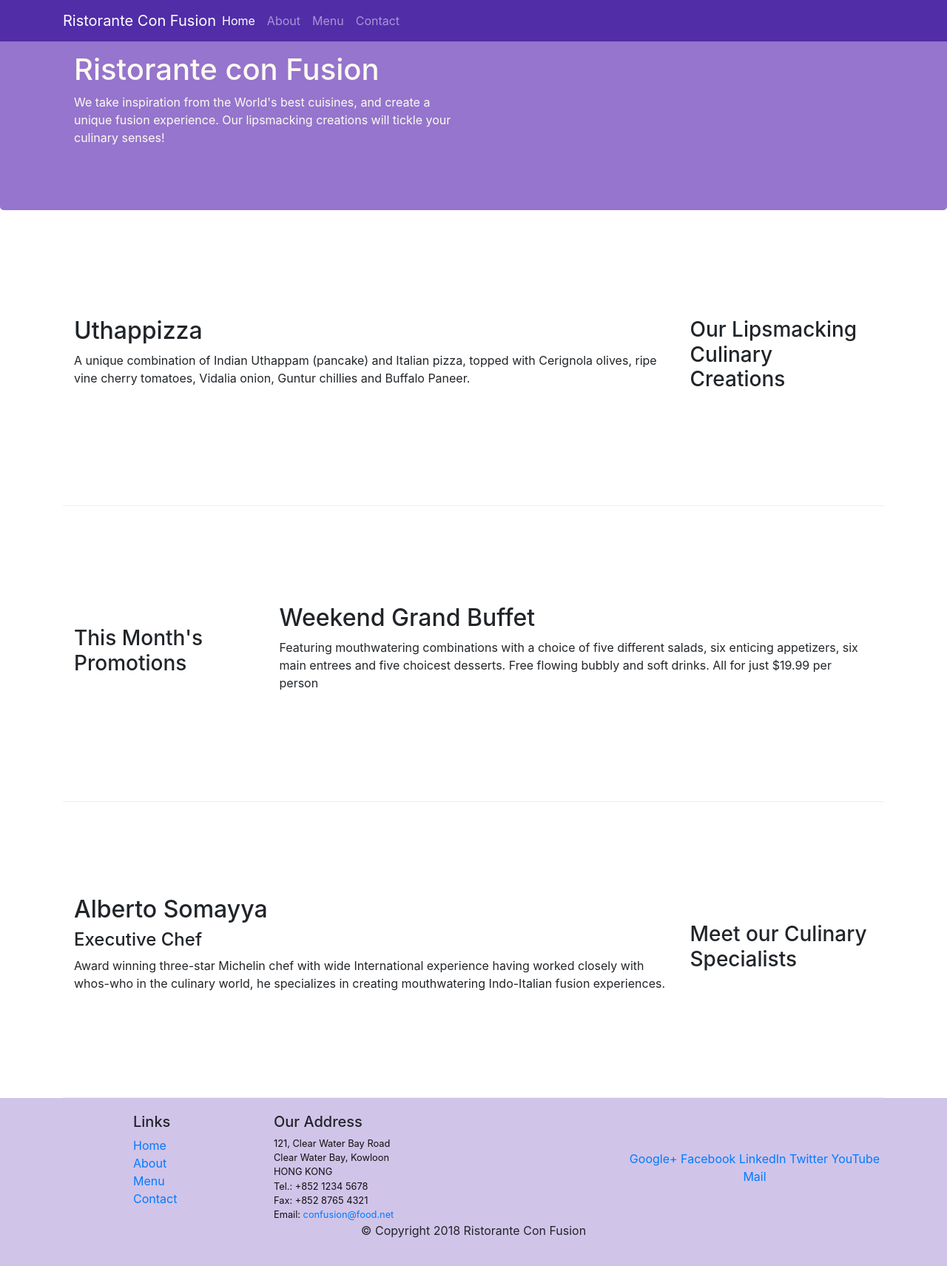
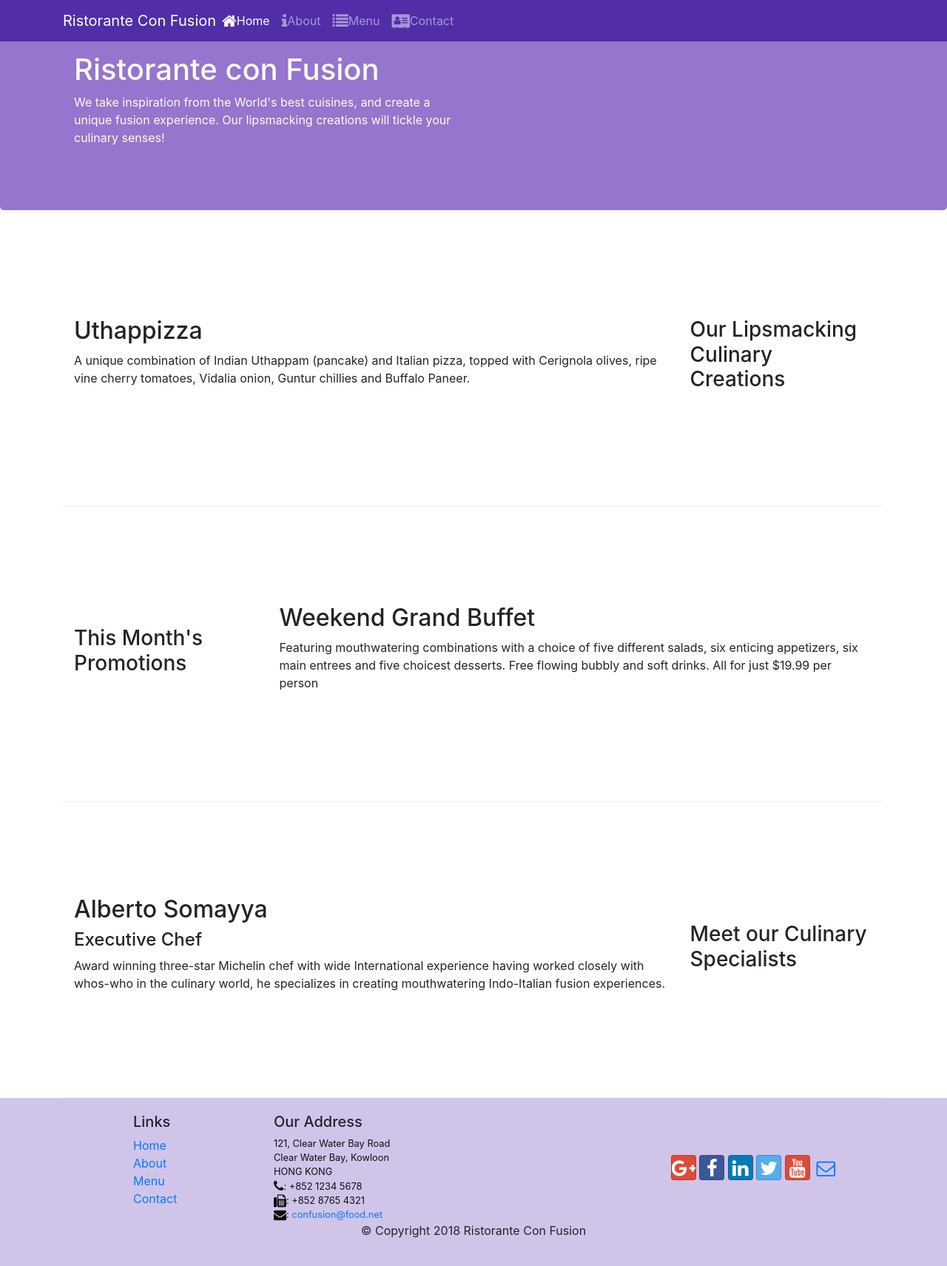
Before and after one commit to Hoverok/conFusion, a website: page index.html in a window 1280 px wide. Shown: the whole page at 74% size. Drawn offline with nearby package versions, Linux system fonts and the light colour scheme.

Commit message:
Icon Fonts in navbar and footer (using font-awesome and bootstrap-social)

```diff
--- a/index.html
+++ b/index.html
@@ -9,7 +9,10 @@
 
       <!-- Bootstrap CSS -->
       <link rel="stylesheet" href="node_modules/bootstrap/dist/css/bootstrap.min.css">
-      <link rel="stylesheet" href="css/styles.css">
+      <link rel="stylesheet" href="node_modules/font-awesome/css/font-awesome.min.css">
+       <!-- font-awesome and bootstrap-social(social network icons) where downloaded through "npm install..."" -->
+      <link rel="stylesheet" href="node_modules/bootstrap-social/bootstrap-social.css">
+      <link rel="stylesheet" type="text/css" href="css/styles.css">
     <title>Ristorante Con Fusion</title>
 </head>
 
@@ -22,10 +25,10 @@
             <a class="navbar-brand mr-auto" href="#">Ristorante Con Fusion</a>
             <div class="collapse navbar-collapse" id="Navbar">
                 <ul class="navbar-nav mr-auto"> <!-- mr-auto sets the largest right margin it can (the content gets pushed left)-->
-                    <li class="nav-item active"><a class="nav-link" href="#">Home</a></li>
-                    <li class="nav-item"><a class="nav-link" href="./aboutus.html">About</a></li>
-                    <li class="nav-item"><a class="nav-link" href="#">Menu</a></li>
-                    <li class="nav-item"><a class="nav-link" href="#">Contact</a></li>
+                    <li class="nav-item active"><a class="nav-link" href="#"><span class="fa fa-home fa-lg"></span>Home</a></li>
+                    <li class="nav-item"><a class="nav-link" href="./aboutus.html"><span class ="fa fa-info fa-lg"></span>About</a></li>
+                    <li class="nav-item"><a class="nav-link" href="#"> <span class="fa fa-list fa-lg"></span>Menu</a></li>
+                    <li class="nav-item"><a class="nav-link" href="#"> <span class="fa fa-address-card fa-lg"></span>Contact</a></li>
                 </ul>
             </div>
         </div>
@@ -97,19 +100,19 @@
 		              121, Clear Water Bay Road<br>
 		              Clear Water Bay, Kowloon<br>
 		              HONG KONG<br>
-		              Tel.: +852 1234 5678<br>
-		              Fax: +852 8765 4321<br>
-		              Email: <a href="mailto:confusion@food.net">confusion@food.net</a>
+		              <i class="fa fa-phone fa-lg"></i>: +852 1234 5678<br>
+		              <i class="fa fa-fax fa-lg"></i>: +852 8765 4321<br>
+		              <i class="fa fa-envelope fa-lg"></i>: <a href="mailto:confusion@food.net">confusion@food.net</a>
 		           </address>
                 </div>
                 <div class="col-12 col-sm-4 align-self-center">
                     <div class="text-center">
-                        <a href="http://google.com/+">Google+</a>
-                        <a href="http://www.facebook.com/profile.php?id=">Facebook</a>
-                        <a href="http://www.linkedin.com/in/">LinkedIn</a>
-                        <a href="http://twitter.com/">Twitter</a>
-                        <a href="http://youtube.com/">YouTube</a>
-                        <a href="mailto:">Mail</a>
+                        <a class="btn btn-social-icon btn-google" href="http://google.com/+"><i class="fa fa-google-plus fa-lg"></i></a>
+                        <a class="btn btn-social-icon btn-facebook" href="http://www.facebook.com/profile.php?id="><i class="fa fa-facebook fa-lg"></i></a>
+                        <a class="btn btn-social-icon btn-linkedin" href="http://www.linkedin.com/in/"><i class="fa fa-linkedin fa-lg"></i></a>
+                        <a class="btn btn-social-icon btn-twitter" href="http://twitter.com/"><i class="fa fa-twitter fa-lg"></i></a>
+                        <a class="btn btn-social-icon btn-google" href="http://youtube.com/"><i class="fa fa-youtube fa-lg"></i></a>
+                        <a class="btn btn-social-icon" href="mailto:"><i class="fa fa-envelope-o fa-lg"></i></a>
                     </div>
                 </div>
            </div>
--- a/package.json
+++ b/package.json
@@ -15,6 +15,8 @@
   },
   "dependencies": {
     "bootstrap": "^4.0.0",
+    "bootstrap-social": "^5.1.1",
+    "font-awesome": "^4.7.0",
     "jquery": "^3.3.1",
     "popper.js": "^1.12.9"
   }
```
Also changed, not shown: aboutus.html (+13 -11 lines), 1 other file.
